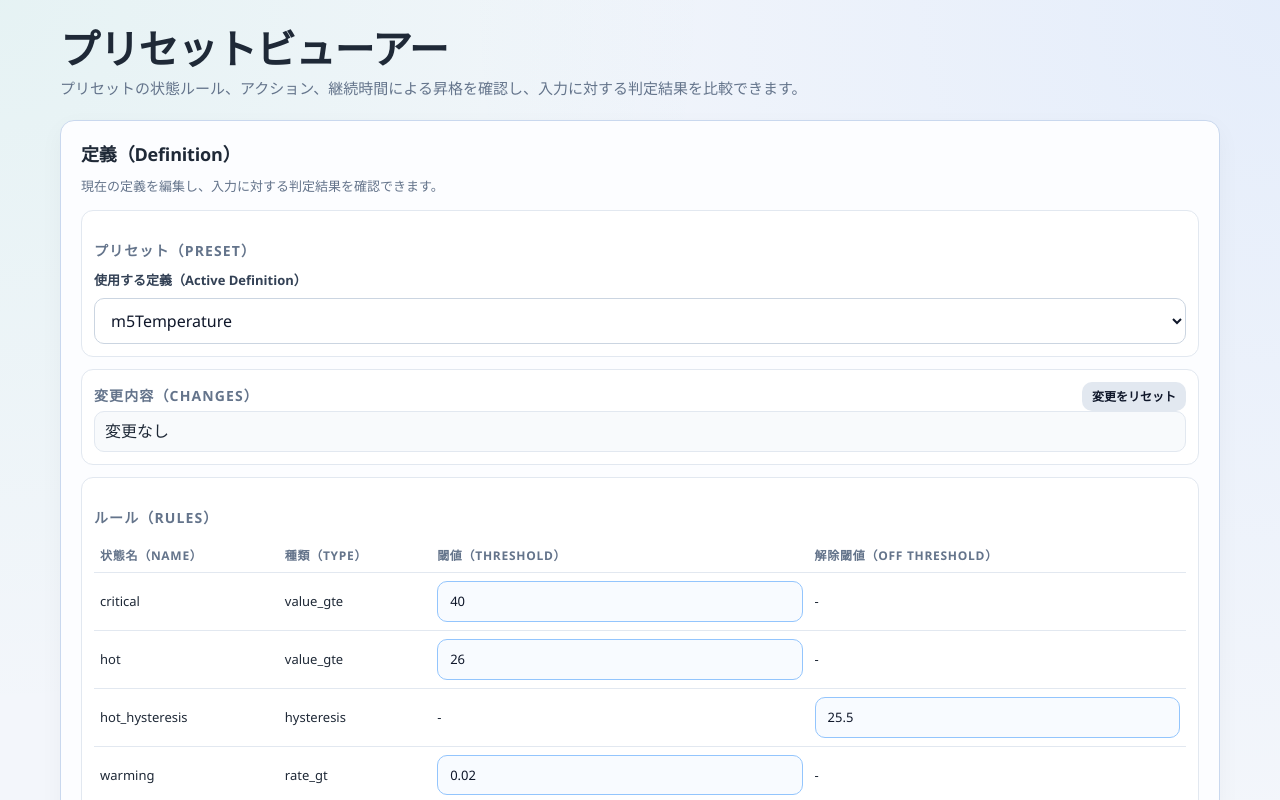
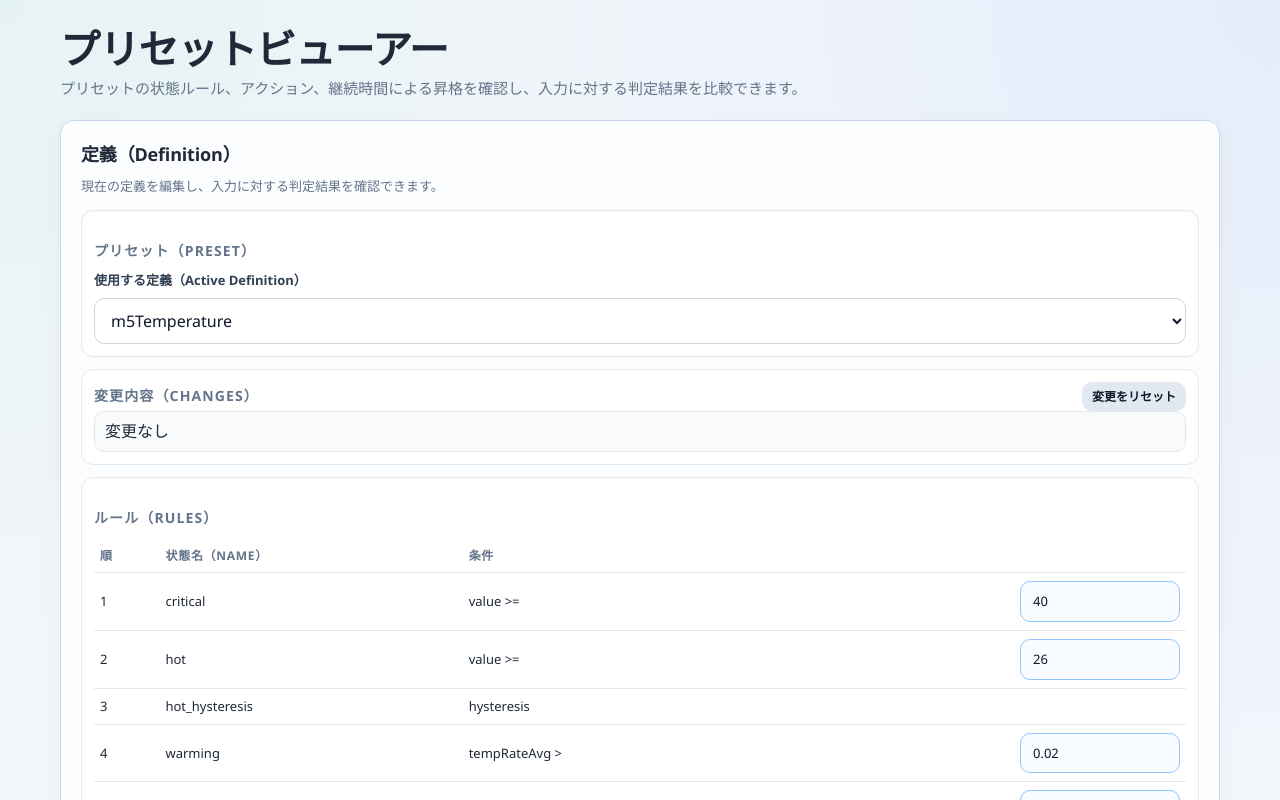
Before and after one commit to tstaisyu/decision-engine-core, a React (Vite) app in the folder viewer/: page / in a window 1280 px wide. Shown: the top 800 px of the page. Built offline with nearby package versions, Linux system fonts and the light colour scheme.

Commit message:
Refine definition conditions and add requireNoCoolingEffect editing

```diff
--- a/viewer/src/components/DefinitionPanel.jsx
+++ b/viewer/src/components/DefinitionPanel.jsx
@@ -59,6 +59,21 @@ function DefinitionPanel({
     onConfigChange(nextConfig);
   }
 
+  function updateActionEscalationBoolean(name, rawValue) {
+    const nextConfig = structuredClone(selectedConfig);
+    if (!nextConfig?.escalations?.action?.[name]) {
+      return;
+    }
+
+    if (rawValue === "") {
+      delete nextConfig.escalations.action[name].requireNoCoolingEffect;
+    } else {
+      nextConfig.escalations.action[name].requireNoCoolingEffect = rawValue === "true";
+    }
+
+    onConfigChange(nextConfig);
+  }
+
   function renderActionRow([state, action]) {
     const availableActions = Array.from(new Set(Object.values(actions)));
 
@@ -80,6 +95,61 @@ function DefinitionPanel({
         </td>
       </tr>
     );
+  }
+
+  function renderRuleCondition(rule, index) {
+    const thresholdInput = (key) => (
+      <input
+        className="editable-field"
+        type="number"
+        step="any"
+        value={rule[key]}
+        onChange={(event) => updateRuleNumber(index, key, event.target.value)}
+      />
+    );
+
+    if (rule.type === "value_gte" && typeof rule.threshold === "number") {
+      return (
+        <div className="rule-condition-inline">
+          value &gt;= {thresholdInput("threshold")}
+        </div>
+      );
+    }
+
+    if (rule.type === "rate_gt" && typeof rule.threshold === "number") {
+      return (
+        <div className="rule-condition-inline">
+          tempRateAvg &gt; {thresholdInput("threshold")}
+        </div>
+      );
+    }
+
+    if (rule.type === "rate_lt" && typeof rule.threshold === "number") {
+      return (
+        <div className="rule-condition-inline">
+          tempRateAvg &lt; {thresholdInput("threshold")}
+        </div>
+      );
+    }
+
+    if (
+      rule.type === "hysteresis" &&
+      typeof rule.threshold === "number" &&
+      typeof rule.offThreshold === "number"
+    ) {
+      return (
+        <div className="rule-condition-cell">
+          <div className="rule-condition-inline">
+            value &gt;= {thresholdInput("threshold")}
+          </div>
+          <div className="rule-condition-inline">
+            previousState = {rule.state || rule.name} かつ value &gt; {thresholdInput("offThreshold")}
+          </div>
+        </div>
+      );
+    }
+
+    return <span>{rule.type || "-"}</span>;
   }
 
   function buildChanges() {
@@ -144,6 +214,16 @@ function DefinitionPanel({
           target: name
         });
       }
+
+      const baseRequireNoCoolingEffect = baseEscalation?.requireNoCoolingEffect;
+      if (baseEscalation && escalation.requireNoCoolingEffect !== baseRequireNoCoolingEffect) {
+        changes.push({
+          key: `action-escalation-cooling-effect-${name}`,
+          label: `Escalations: ${name} requireNoCoolingEffect ${String(baseRequireNoCoolingEffect)} -> ${String(escalation.requireNoCoolingEffect)}`,
+          resetType: "action-escalation-cooling-effect",
+          target: name
+        });
+      }
     });
 
     return changes;
@@ -173,6 +253,15 @@ function DefinitionPanel({
 
     if (resetType === "action-escalation" && nextConfig.escalations?.action?.[target]) {
       nextConfig.escalations.action[target].durationMs = baseActionEscalations[target]?.durationMs;
+    }
+
+    if (resetType === "action-escalation-cooling-effect" && nextConfig.escalations?.action?.[target]) {
+      const baseValue = baseActionEscalations[target]?.requireNoCoolingEffect;
+      if (baseValue === undefined) {
+        delete nextConfig.escalations.action[target].requireNoCoolingEffect;
+      } else {
+        nextConfig.escalations.action[target].requireNoCoolingEffect = baseValue;
+      }
     }
 
     onConfigChange(nextConfig);
@@ -238,43 +327,17 @@ function DefinitionPanel({
         <table className="definition-table">
           <thead>
             <tr>
+              <th>順</th>
               <th>状態名（Name）</th>
-              <th>種類（Type）</th>
-              <th>閾値（Threshold）</th>
-              <th>解除閾値（Off Threshold）</th>
+              <th>条件</th>
             </tr>
           </thead>
           <tbody>
             {rules.map((rule, index) => (
               <tr key={`${rule.name}-${index}`}>
+                <td>{index + 1}</td>
                 <td>{rule.name}</td>
-                <td>{rule.type}</td>
-                <td>
-                  {typeof rule.threshold === "number" ? (
-                    <input
-                      className="editable-field"
-                      type="number"
-                      step="any"
-                      value={rule.threshold}
-                      onChange={(event) => updateRuleNumber(index, "threshold", event.target.value)}
-                    />
-                  ) : (
-                    "-"
-                  )}
-                </td>
-                <td>
-                  {typeof rule.offThreshold === "number" ? (
-                    <input
-                      className="editable-field"
-                      type="number"
-                      step="any"
-                      value={rule.offThreshold}
-                      onChange={(event) => updateRuleNumber(index, "offThreshold", event.target.value)}
-                    />
-                  ) : (
-                    "-"
-                  )}
-                </td>
+                <td>{renderRuleCondition(rule, index)}</td>
               </tr>
             ))}
           </tbody>
@@ -303,6 +366,7 @@ function DefinitionPanel({
                 <th>分類（Group）</th>
                 <th>名前（Name）</th>
                 <th>継続時間（durationMs）</th>
+                <th>冷却効果なし必須（requireNoCoolingEffect）</th>
               </tr>
             </thead>
             <tbody>
@@ -319,6 +383,7 @@ function DefinitionPanel({
                       onChange={(event) => updateEscalationDuration("state", name, event.target.value)}
                     />
                   </td>
+                  <td>-</td>
                 </tr>
               ))}
               {Object.entries(actionEscalations).map(([name, escalation]) => (
@@ -334,6 +399,23 @@ function DefinitionPanel({
                       onChange={(event) => updateEscalationDuration("action", name, event.target.value)}
                     />
                   </td>
+                  <td>
+                    <select
+                      className="editable-field"
+                      value={
+                        escalation.requireNoCoolingEffect === true
+                          ? "true"
+                          : escalation.requireNoCoolingEffect === false
+                            ? "false"
+                            : ""
+                      }
+                      onChange={(event) => updateActionEscalationBoolean(name, event.target.value)}
+                    >
+                      <option value="">未指定</option>
+                      <option value="true">true</option>
+                      <option value="false">false</option>
+                    </select>
+                  </td>
                 </tr>
               ))}
             </tbody>
--- a/viewer/src/styles.css
+++ b/viewer/src/styles.css
@@ -355,6 +355,18 @@ details > label {
   box-shadow: 0 0 0 3px rgba(37, 99, 235, 0.16);
 }
 
+.rule-condition-cell {
+  display: grid;
+  gap: 6px;
+}
+
+.rule-condition-inline {
+  display: grid;
+  grid-template-columns: auto minmax(90px, 160px);
+  align-items: center;
+  gap: 8px;
+}
+
 .changes-panel {
   display: grid;
   gap: 8px;
```
